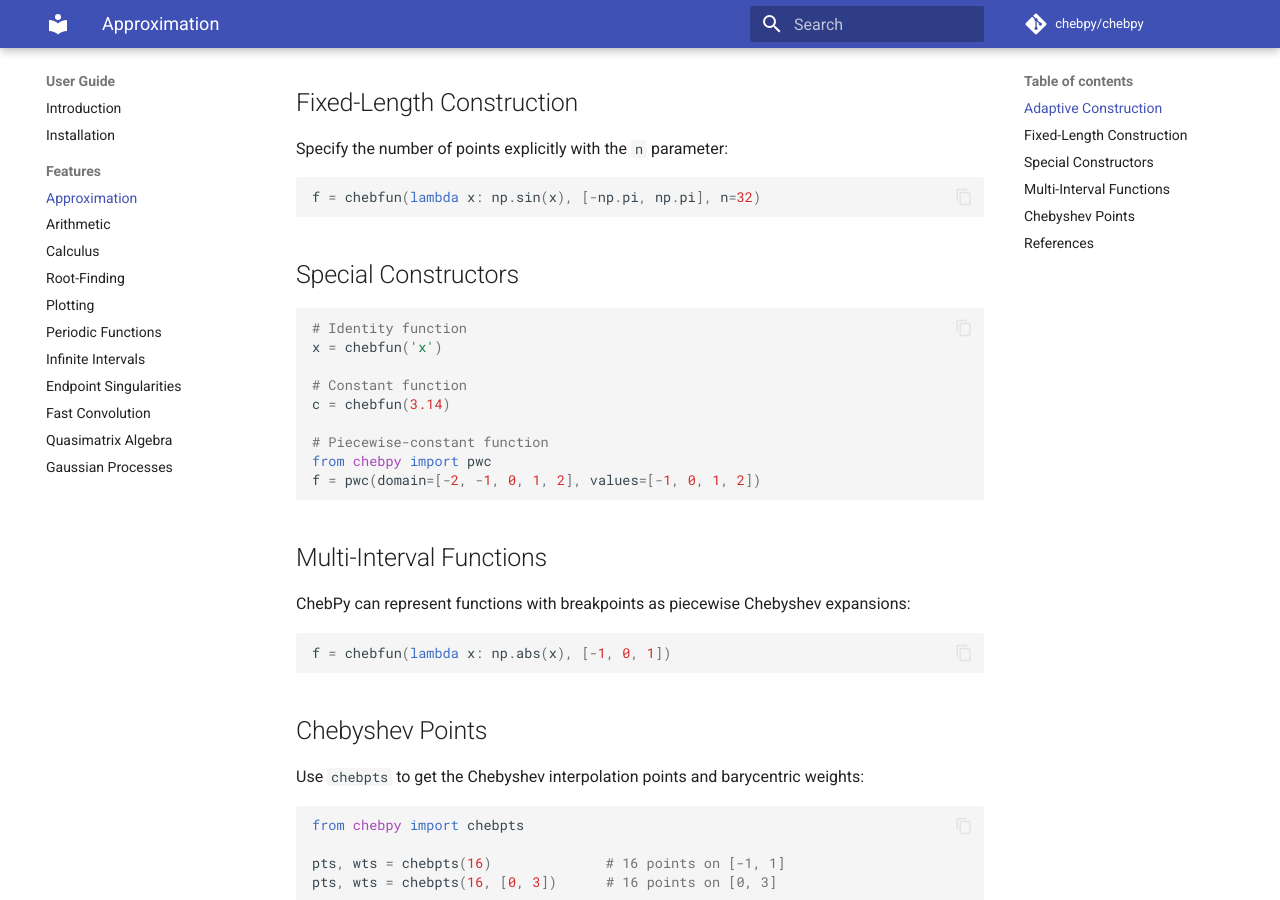
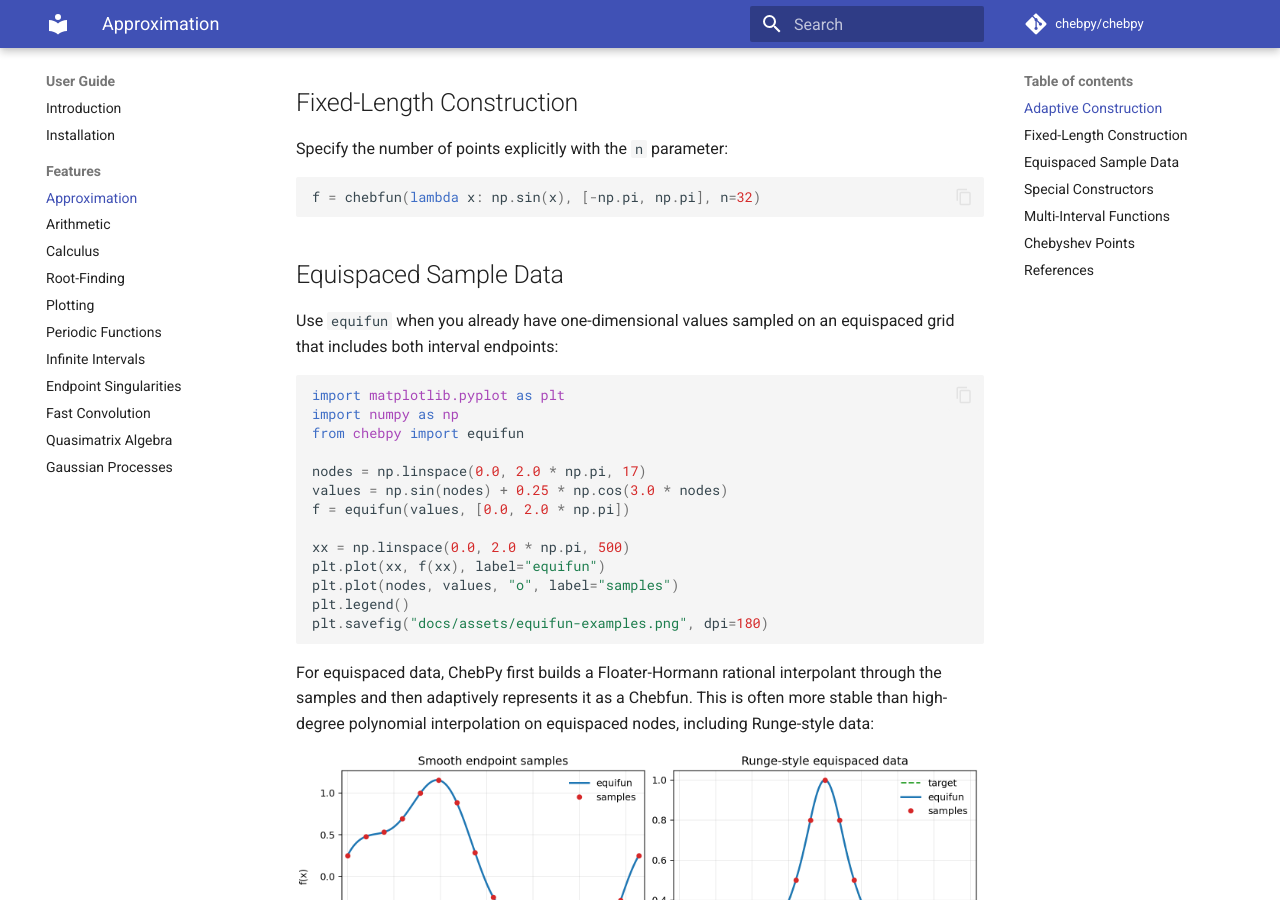
Before and after one commit to chebpy/chebpy, an MkDocs documentation site: the page built from docs/user/features/approximation.md, in a window 1280 px wide and 900 px high, scrolled down 483 px. Built offline with MkDocs 1.6.1 and Material for MkDocs 9.7.7, drawn with Linux system fonts in a browser that asks for light colours; comment, search, counter and statistics services are not loaded; the version menu is left out.

Commit message:
Document equifun examples

````diff
--- a/docs/user/features/approximation.md
+++ b/docs/user/features/approximation.md
@@ -22,6 +22,34 @@ Specify the number of points explicitly with the `n` parameter:
 ```python
 f = chebfun(lambda x: np.sin(x), [-np.pi, np.pi], n=32)
 ```
+
+## Equispaced Sample Data
+
+Use `equifun` when you already have one-dimensional values sampled on an
+equispaced grid that includes both interval endpoints:
+
+```python
+import matplotlib.pyplot as plt
+import numpy as np
+from chebpy import equifun
+
+nodes = np.linspace(0.0, 2.0 * np.pi, 17)
+values = np.sin(nodes) + 0.25 * np.cos(3.0 * nodes)
+f = equifun(values, [0.0, 2.0 * np.pi])
+
+xx = np.linspace(0.0, 2.0 * np.pi, 500)
+plt.plot(xx, f(xx), label="equifun")
+plt.plot(nodes, values, "o", label="samples")
+plt.legend()
+plt.savefig("docs/assets/equifun-examples.png", dpi=180)
+```
+
+For equispaced data, ChebPy first builds a Floater-Hormann rational interpolant
+through the samples and then adaptively represents it as a Chebfun. This is often
+more stable than high-degree polynomial interpolation on equispaced nodes,
+including Runge-style data:
+
+![Equifun examples](../../assets/equifun-examples.png)
 
 ## Special Constructors
 
````
Also changed, not shown: docs/assets/equifun-examples.png (added).
